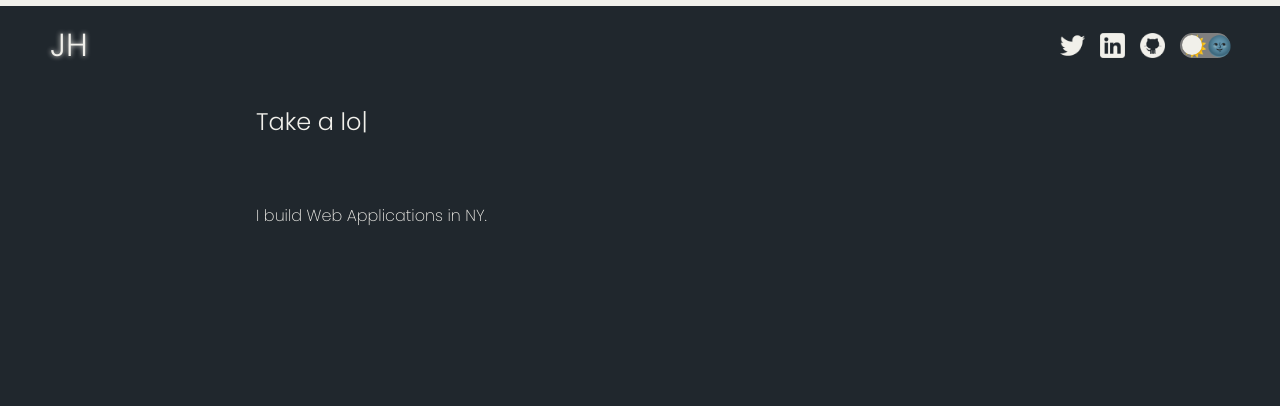
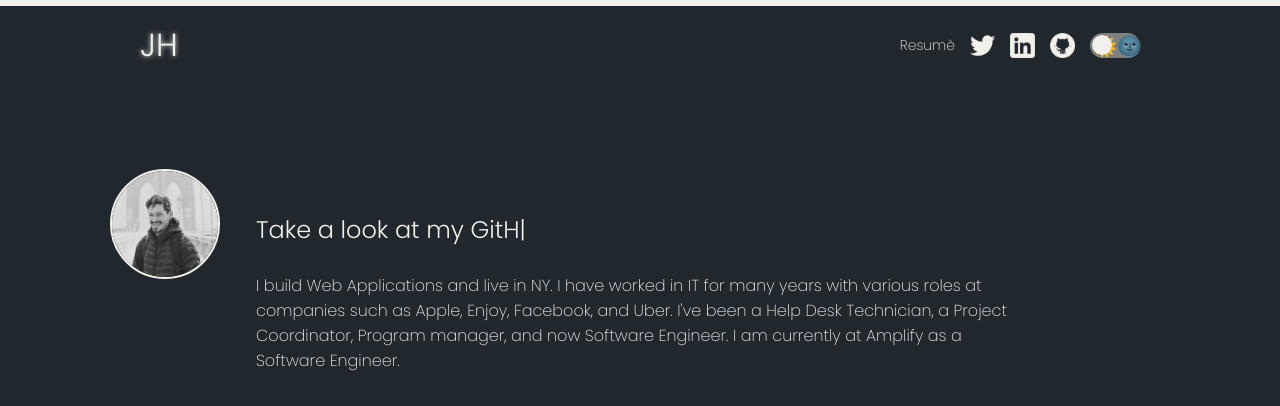
Before and after one commit to jakemeout/jakehyde.com, a Next.js app: page / in a window 1280 px wide. Shown: the top 406 px of the page. Built offline with nearby package versions, Linux system fonts and the light colour scheme.

Commit message:
added photo and description

```diff
--- a/pages/_app.tsx
+++ b/pages/_app.tsx
@@ -1,10 +1,8 @@
 import type { AppProps } from "next/app";
-import { ThemeProvider, useTheme } from "../styles/ThemeProvider/ThemeProvider";
-import styled from "styled-components";
+import { ThemeProvider } from "../styles/ThemeProvider/ThemeProvider";
 import "../styles/global.css";
 
 function MyApp({ Component, pageProps }: AppProps): JSX.Element {
-
   return (
     <ThemeProvider>
       <Component {...pageProps} />
--- a/pages/index.tsx
+++ b/pages/index.tsx
@@ -4,7 +4,6 @@ import styled from "styled-components";
 import Heading from "../src/components/Heading";
 import Navbar from "../src/components/Navbar";
 import Description from "../src/components/Description";
-// import styled from "styled-components";
 
 const Home: NextPage = () => {
   const { theme } = useTheme();
@@ -12,8 +11,58 @@ const Home: NextPage = () => {
   return (
     <GlobalStyle theme={theme}>
       <Navbar />
+      <ProfilePhoto theme={theme} src={`/JakeGreyBkBridge.png`} />
       <Heading children={undefined}></Heading>
-      <Description>I build Web Applications in NY. </Description>
+      <Description>
+        I build Web Applications and live in NY. I have worked in IT for many
+        years with various roles at companies such as&nbsp;
+        <Link
+          theme={theme}
+          href="https://www.apple.com"
+          target="_blank"
+          rel="noopener"
+        >
+          Apple
+        </Link>
+        ,&nbsp;
+        <Link
+          theme={theme}
+          href="https://www.enjoy.com"
+          target="_blank"
+          rel="noopener"
+        >
+          Enjoy
+        </Link>
+        ,&nbsp;
+        <Link
+          theme={theme}
+          href="https://about.facebook.com/"
+          target="_blank"
+          rel="noopener"
+        >
+          Facebook
+        </Link>
+        , and&nbsp;
+        <Link
+          theme={theme}
+          href="https://www.uber.com/"
+          target="_blank"
+          rel="noopener"
+        >
+          Uber
+        </Link>
+        . I've been a Help Desk Technician, a Project Coordinator, Program
+        manager, and now Software Engineer. I am currently at&nbsp;
+        <Link
+          theme={theme}
+          href="https://amplify.com/"
+          target="_blank"
+          rel="noopener"
+        >
+          Amplify
+        </Link>
+        &nbsp;as a Software Engineer.
+      </Description>
     </GlobalStyle>
   );
 };
@@ -26,4 +75,25 @@ const GlobalStyle = styled.div(
   height: 100%;
 `
 );
+
+const Link = styled.a(
+  ({ theme }) => `
+  color: ${theme.link.primary};
+  text-decoration: none;
+  :hover {
+    text-shadow: 0 0 6px ${theme.text.primary};
+  }
+`
+);
+
+const ProfilePhoto = styled.img(
+  ({ theme }) => `
+  position: absolute;
+  margin: 85px 0px 0px 110px;
+  border: 2px solid ${theme.link.primary};
+  width: 110px;
+  height: 110px;
+  border-radius: 50%;
+`
+);
 export default Home;
--- a/src/components/Description.tsx
+++ b/src/components/Description.tsx
@@ -16,7 +16,7 @@ const Description: React.FunctionComponent<DescriptionProps> = ({
 const DescriptionText = styled.p(
   ({ theme }) => `
   color: ${theme.text.primary};
-  padding: 5% 20%;
+  padding: 1% 20%;
   font-weight: 200;
   font-size: 16px;
 `
--- a/src/components/Heading.tsx
+++ b/src/components/Heading.tsx
@@ -24,6 +24,9 @@ const Heading: React.FunctionComponent<HeaderProps> = ({ children }) => {
       ],
       typeSpeed: 50,
       backSpeed: 50,
+      fadeOut: true,
+      fadeOutClass: 'typed-fade-out',
+      fadeOutDelay: 500,
       loop: true,
     };
     typed.current = new Typed(el.current, options);
@@ -46,9 +49,8 @@ const Heading: React.FunctionComponent<HeaderProps> = ({ children }) => {
 const HeaderText = styled.h2(
   ({ theme }) => `
   color: ${theme.text.primary};
-  padding: 0% 20%;
+  padding: 10% 0% 1% 20%;
   font-weight: 300;
-  margin-top: 20px;
 `
 );
 
--- a/src/components/Navbar.tsx
+++ b/src/components/Navbar.tsx
@@ -7,15 +7,18 @@ const Navbar: React.FC = () => {
   const { theme } = useTheme();
   return (
     <NavContainer theme={theme}>
-      <LogoAnimation>
+      <LogoGlow>
         <Logo theme={theme} className="J">
           J
         </Logo>
         <Logo theme={theme} className="H">
           H
         </Logo>
-      </LogoAnimation>
+      </LogoGlow>
       <LinkContainer>
+        <ResumeLink href="https://jakemeout.github.io/resume/" theme={theme}>
+          Resumè
+        </ResumeLink>
         <Link
           href="https://twitter.com/jakeme0ut"
           target="_blank"
@@ -90,18 +93,21 @@ const NavContainer = styled.div(
   display:flex;
   justify-content: space-between;
   border-top: 6px solid ${theme.hr.primary};
+  padding: 0px 90px 0px 90px;
   `
 );
 
-const LogoAnimation = styled.div`
+const LogoGlow = styled.div`
   display: flex;
   padding: 15px 50px 15px 50px;
 `;
+
 const Link = styled.a`
   width: 25px;
   height: 25px;
   margin-right: 15px;
 `;
+
 const Logo = styled.h1(
   ({ theme }) => `
   color: ${theme.text.primary};
@@ -113,9 +119,23 @@ const Logo = styled.h1(
   box-shadow: none;
 `
 );
+
 const GitHubIcon = styled.img``;
 const LinkedInIcon = styled.img``;
 const TwitterIcon = styled.img``;
+
+const ResumeLink = styled.a(
+  ({ theme }) => `
+  color: ${theme.text.primary};
+  margin-right: 15px;
+  font-weight: 200;
+  font-size: 14px;
+  text-decoration: none;
+  :hover {
+    text-shadow: 0 0 6px ${theme.text.primary};
+  }
+  `
+);
 
 const LinkContainer = styled.div`
   display: flex;
--- a/styles/theme.ts
+++ b/styles/theme.ts
@@ -7,6 +7,9 @@ const dark = {
     primary: "#f1f0eb",
   },
   text: {
+    primary: "#f1f0eb",
+  },
+  link: {
     primary: "#f1f0eb",
   },
 };
@@ -22,6 +25,9 @@ const light = {
   text: {
     primary: "#20272d",
   },
+  link: {
+    primary: "#20272d",
+  },
 };
 
 export const themes = { darkTheme: dark, lightTheme: light };
```
Also changed, not shown: pages/_document.tsx (+2 -5 lines), public/JakeGreyBkBridge.png (added).
